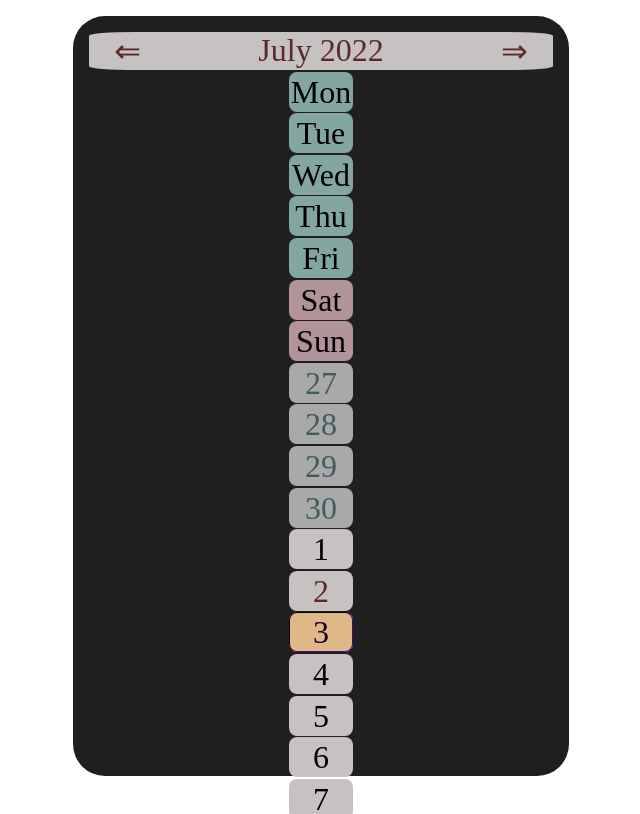
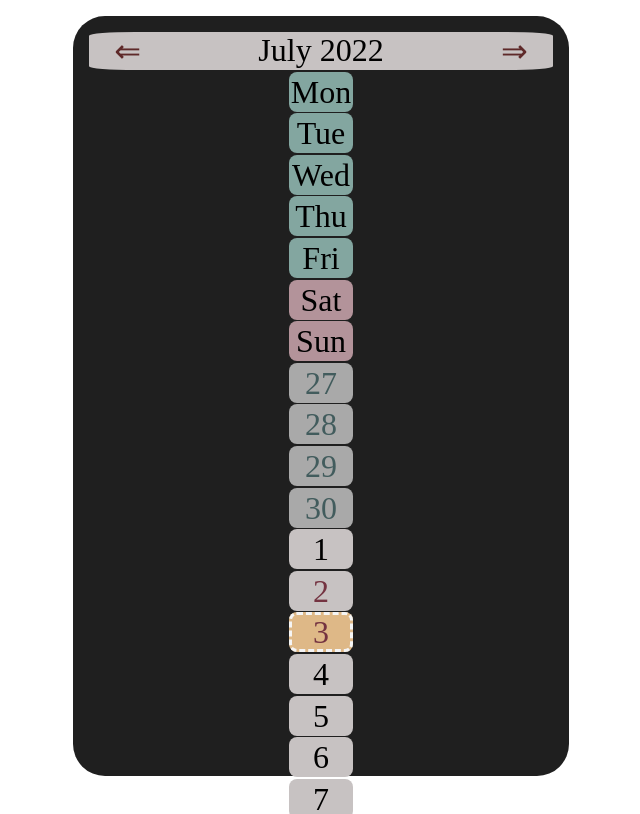
Before and after one commit to RKeyIT/MyHelloWorld, a plain HTML site: page codes/calendar/calendar.html in a window 1280 px wide. Shown: the top 814 px of the page, without its empty margins (319-959 px from the left). Drawn offline with Linux system fonts and the light colour scheme.

Commit message:
MuchOfOtherWorks
Little semantic changes without documentations. I must to return in step by step with docs.

```diff
--- a/codes/calendar/calendar.css
+++ b/codes/calendar/calendar.css
@@ -64,19 +64,19 @@ rgb(199, 194, 194)          // use this background-color for normal days
     background: rgb(179, 147, 154);
 }
 .dayOff {
-    color: rgb(94, 41, 41);
+    color: rgb(116, 51, 65);
 }
 
-.arrow, #fullDate{
+.arrow{
     color: rgb(94, 41, 41);
     user-select: none;
     cursor: pointer;
 }
 
 .today {
-    color: rgb(24, 2, 39);
-    outline: 1px inset rgb(24, 2, 39);
-    outline-offset: -1px;
+    outline: 3px whitesmoke;
+    outline-style: dashed;
+    outline-offset: -3px;
     background-color: burlywood;
 }
 .shadowDay {
--- a/codes/js/functions.js
+++ b/codes/js/functions.js
@@ -1,5 +1,18 @@
 
 /*****************STARTS OF CALENDAR APP*******************/
+/*****************STARTS OF CALENDAR APP*******************/
+/*****************STARTS OF CALENDAR APP*******************/
+
+// DEBUGGING COIN OBJECT START
+// coin = {}
+// coin.date = new Date();
+// coin.amount = '100';
+// coin.color = 'green';
+// coin.comment = 'checker'
+// MONEYS.push(coin)
+// DEBUGGING COIN OBJECT END
+
+
 /******************CALENDAR AUTOSTART*********************/
 autoStart()
 function autoStart(){
@@ -56,6 +69,49 @@ function showToday() {  //TAKE idOfDay NUMBER FROM buildCalendar() where is need
         !document.getElementById(index).classList.contains('shadowDay') === true &&
         month == generalDate.getMonth()) {
             document.getElementById(index).classList.add('today')
+        }
+    }
+
+    // SHOW INFO ABOUT CURRENT DAY INTO operationsWindow
+
+    //  SHOW OPERATIONS BY CURRENT DAY
+    let formatedDate = '';
+    if(generalDate.getDate() < 10) {
+        formatedDate = '0' + generalDate.getDate()
+    } else {
+        formatedDate = generalDate.getDate()
+    }
+    if(generalDate.getMonth() < 10) {
+        formatedDate += '.0' + (generalDate.getMonth() + 1);
+    } else {
+        formatedDate += '.' + (generalDate.getMonth() + 1);
+    }
+    formatedDate += '.' + generalDate.getFullYear();
+    document.getElementById('chosenDay').innerHTML = formatedDate;
+
+    // CYCLE FOR SHOW ALL OPERATIONS
+    for(i = 0; i < MONEYS.length; i++){
+        if(MONEYS.length > 0) {
+            if(MONEYS[i].date.getDate() === generalDate.getDate() &&
+                MONEYS[i].date.getMonth() === generalDate.getMonth() &&
+                MONEYS[i].date.getFullYear() ===generalDate.getFullYear()) {
+                if(MONEYS[i].color === 'green'){
+                document.getElementById('symbol').innerHTML = '+'
+                } else {
+                    document.getElementById('symbol').innerHTML = '-'
+                }
+                document.getElementById('amount').innerHTML = MONEYS[i].amount
+                let hours = MONEYS[i].date.getHours();
+                if(hours < 10) {hours = '0' + hours};
+                let minutes = MONEYS[i].date.getMinutes();
+                if(minutes < 10) {minutes = '0' + minutes};
+                document.getElementById('time').innerHTML = '' +
+                                                            hours + ':' +
+                                                            minutes;
+                document.getElementById('comment').innerHTML = MONEYS[i].comment
+            }
+        } else {
+            document.getElementById('note1').innerHTML = 'Has no money operations in this day'
         }
     }
 }
@@ -126,7 +182,11 @@ function buildCalendar() {
 /*****************NEXT MONTH SHADOW**************************/
 }
 /****************END OF CALENDAR APP*************************/
+/****************END OF CALENDAR APP*************************/
+/****************END OF CALENDAR APP*************************/
 
+/*****************STARTS OF GENERAL JS***********************/
+/*****************STARTS OF GENERAL JS***********************/
 /*****************STARTS OF GENERAL JS***********************/
 function payDay() {     // SET DATE OF PAYDAY
     let writtenDay = Number(document.getElementById('payday').value);
@@ -280,3 +340,5 @@ function daysLeftToPayday(){            //  returns count of days before payday
     };
 }
 /*****************ENDS OF GENERAL JS****************/
+/*****************ENDS OF GENERAL JS****************/
+/*****************ENDS OF GENERAL JS****************/
```
Also changed, not shown: codes/index.html (+12 -4 lines), codes/style.css (+12 -0 lines), 1 other file.
